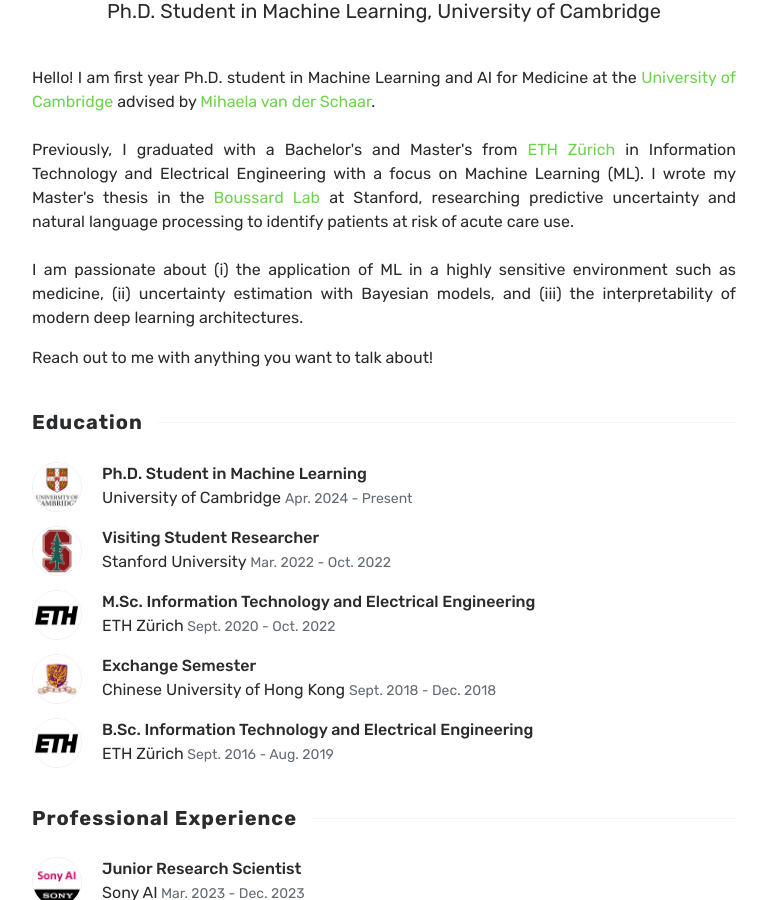
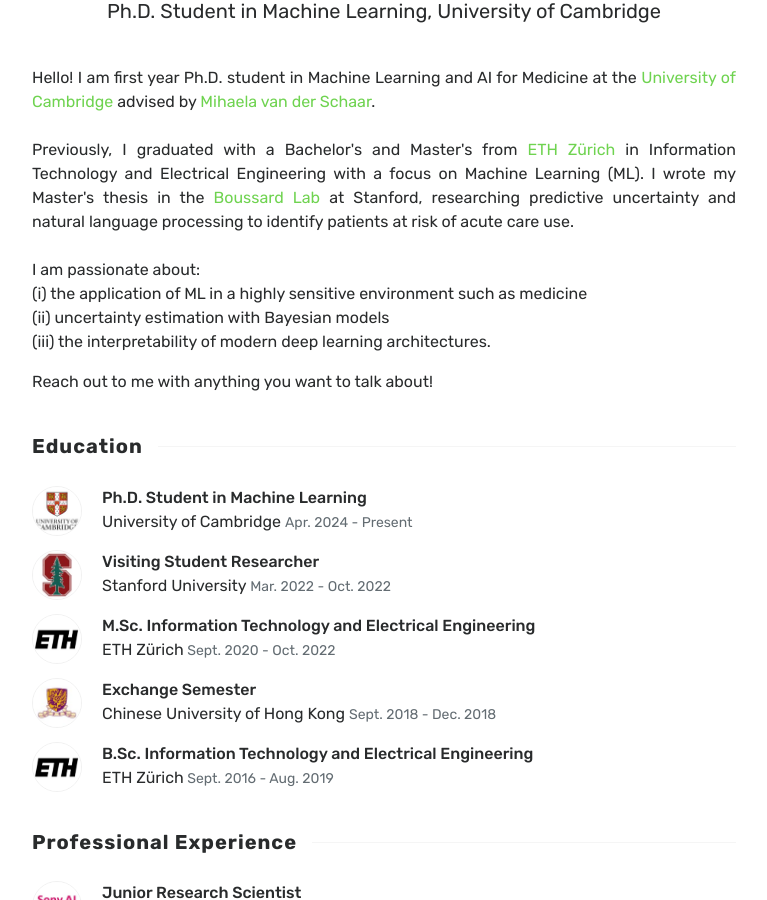
Before and after one commit to fanconic/fanconic.github.io, a Jekyll site: the page built from index.html, in a window 1280 px wide and 900 px high, scrolled down 402 px. Shown: the whole window, without its empty margins (256-1023 px from the left). Built offline with Jekyll 4.4.1, drawn with Linux system fonts in a browser that asks for light colours; the list of posts is cut into pages by our own code.

Commit message:
changes to main pages bullet points

```diff
--- a/index.html
+++ b/index.html
@@ -24,9 +24,10 @@ title: Home
             wrote my Master's thesis in the <a href="https://med.stanford.edu/boussard-lab.html">Boussard Lab</a> at
             Stanford, researching predictive uncertainty and natural language processing to identify patients at risk of
             acute care use.<br /><br />
-            I am passionate about (i) the application of ML in a highly sensitive environment such as
-            medicine, (ii) uncertainty estimation with Bayesian models, and (iii) the interpretability of modern deep
-            learning architectures.
+            I am passionate about:
+            <br />(i) the application of ML in a highly sensitive environment such as medicine
+            <br />(ii) uncertainty estimation with Bayesian models
+            <br />(iii) the interpretability of modern deep learning architectures.
 
         <p class="bio">Reach out to me with anything you want to talk about!</p>
 
```
